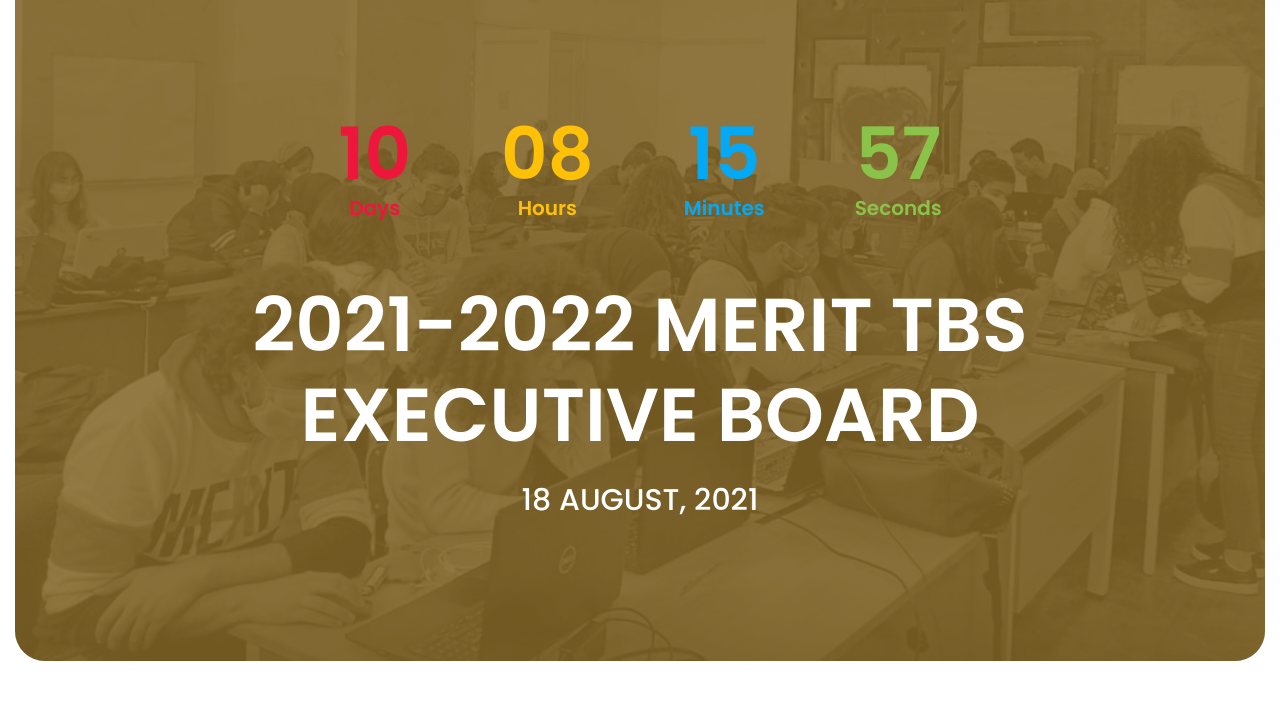
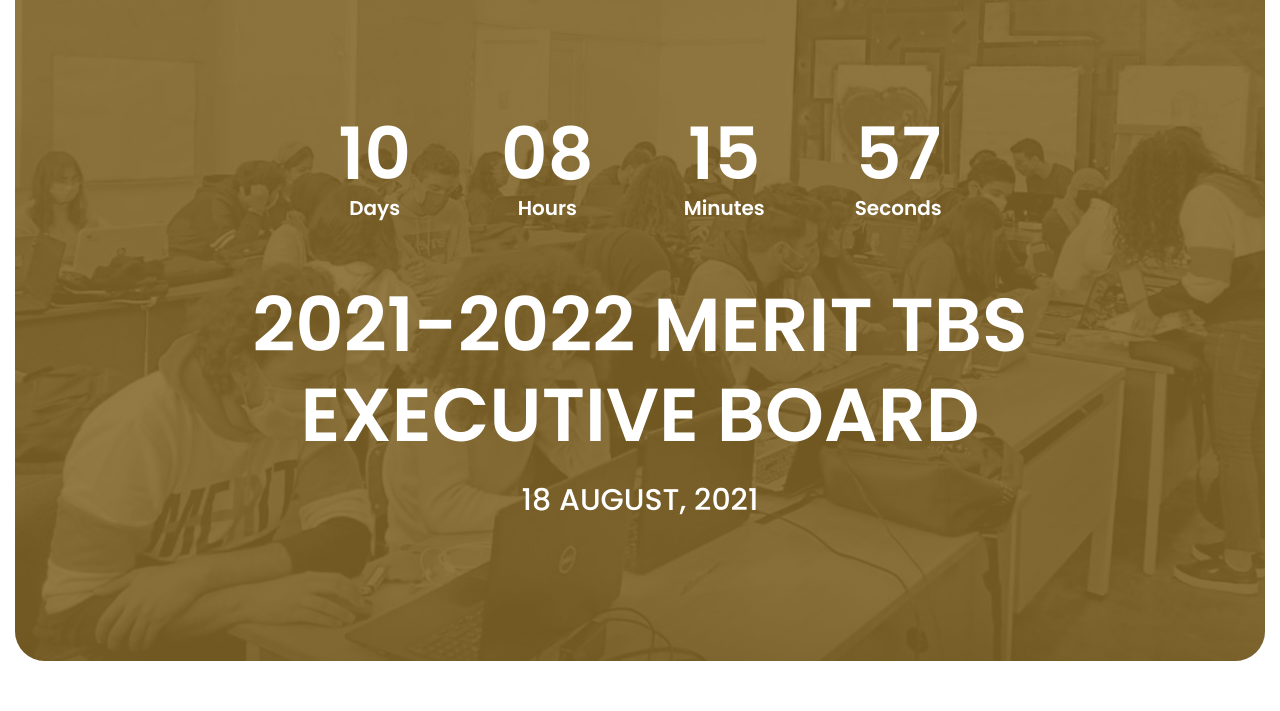
Before and after one commit to MERIT-TBS/Executive-Board-2021-2022, a plain HTML site: page index.html in a window 1280 px wide. Shown: the part 89-800 px from the top of the page. Drawn offline with Linux system fonts and the light colour scheme; files whose address does not match are found by name.

Commit message:
Update index.html

```diff
--- a/index.html
+++ b/index.html
@@ -9,6 +9,7 @@
     <meta name="description" content="MERIT TBS 2021-2022 Executive Board Election Forms, Rules and Guidelines">
     <meta name="viewport" content="width=device-width, initial-scale=1, shrink-to-fit=no">
     <meta property="og:image" content="assets/images/thubmnail.png" />
+
     <!--====== Title ======-->
     <title>MERIT TBS - 2021 2022 EB</title>
 
@@ -113,7 +114,7 @@
             <div class="container">
                 <div class="row justify-content-center">
                     <div class="col-lg-10">
-                        <div data-countdown="2021/08/18"></div>
+                        <div data-countdown="2021/08/18" style="filter: invert(100%) saturate(0%) hue-rotate(40deg) brightness(1003%) contrast(103%);"></div>
 
                         <div class="header-content text-center">
                             <h2 class="header-title">2021-2022 MERIT TBS Executive Board</h2>
```
